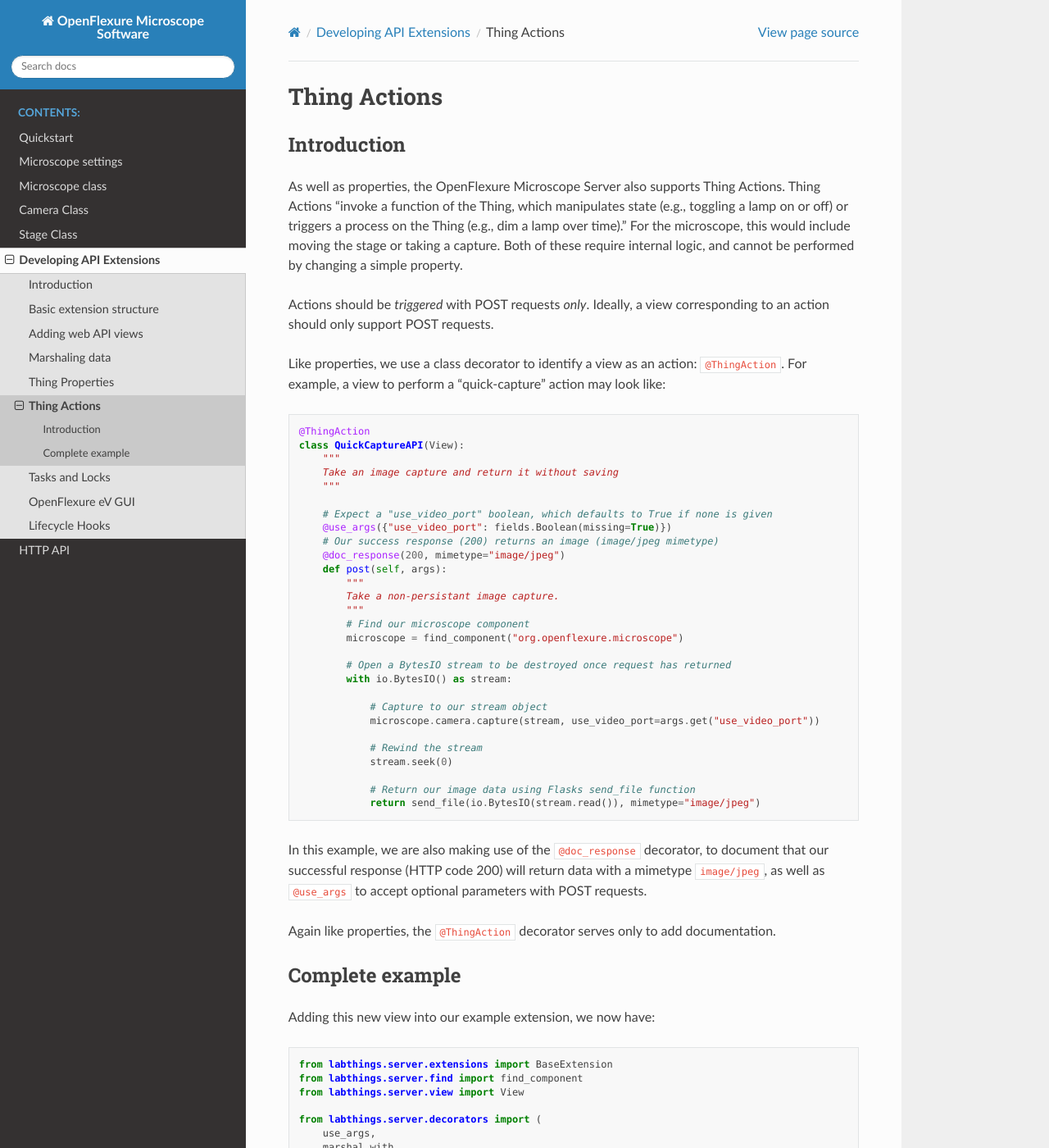
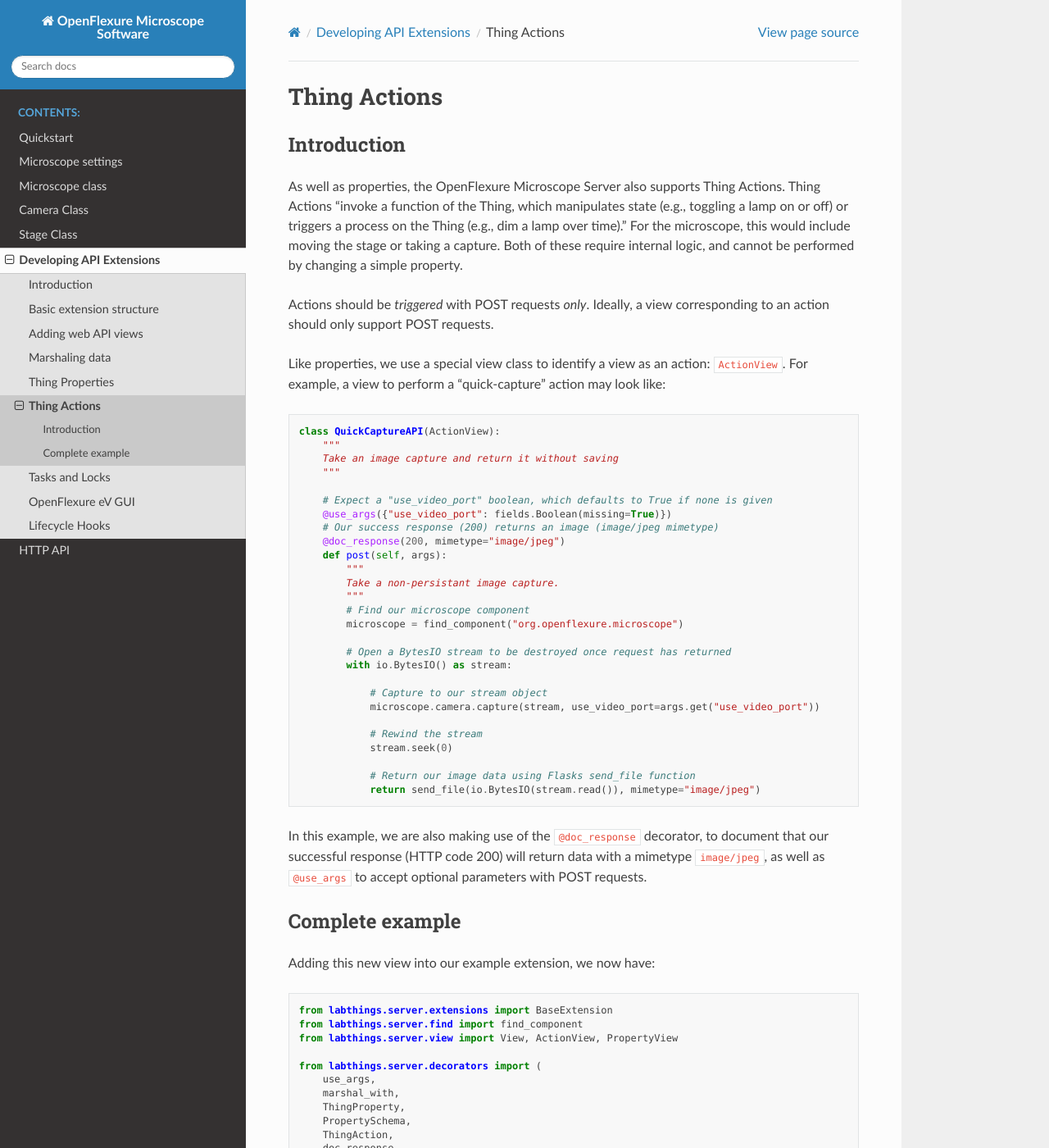
Before and after one commit to Aftaputra/Microscope-OF, a Sphinx documentation site: the page built from docs/source/extensions/actions.rst, in a window 1280 px wide and 1400 px high. Shown: the whole window at 82% size. Built offline with Sphinx 7.4.7 and the Read the Docs theme 2.0.0, drawn with Linux system fonts in a browser that asks for light colours; some of the changed text lies outside the part shown.

Commit message:
Switched to ActionView and PropertyView from decorators

```diff
--- a/docs/source/extensions/actions.rst
+++ b/docs/source/extensions/actions.rst
@@ -9,12 +9,11 @@
 
 Actions should be *triggered* with POST requests *only*. Ideally, a view corresponding to an action should only support POST requests.
 
-Like properties, we use a class decorator to identify a view as an action: ``@ThingAction``. For example, a view to perform a "quick-capture" action may look like:
+Like properties, we use a special view class to identify a view as an action: ``ActionView``. For example, a view to perform a "quick-capture" action may look like:
 
 .. code-block:: python
 
-    @ThingAction
-    class QuickCaptureAPI(View):
+    class QuickCaptureAPI(ActionView):
         """
         Take an image capture and return it without saving
         """
@@ -44,8 +43,6 @@
 
 In this example, we are also making use of the ``@doc_response`` decorator, to document that our successful response (HTTP code 200) will return data with a mimetype ``image/jpeg``, as well as ``@use_args`` to accept optional parameters with POST requests.
 
-Again like properties, the ``@ThingAction`` decorator serves only to add documentation.
-
 Complete example
 ----------------
 
--- a/docs/source/extensions/example_extension/04_properties.py
+++ b/docs/source/extensions/example_extension/04_properties.py
@@ -1,6 +1,6 @@
 from labthings.server.extensions import BaseExtension
 from labthings.server.find import find_component
-from labthings.server.view import View
+from labthings.server.view import View, PropertyView
 
 from labthings.server.decorators import (
     use_args,
@@ -36,8 +36,7 @@
 ## Extension views
 
 # Since we only have a GET method here, it'll register as a read-only property
-@ThingProperty
-class ExampleIdentifyView(View):
+class ExampleIdentifyView(PropertyView):
     # Format our returned object using MicroscopeIdentifySchema
     @marshal_with(MicroscopeIdentifySchema())
     def get(self):
@@ -52,11 +51,10 @@
         return microscope
 
 
-@ThingProperty
 # We can use a single schema for all methods if the input and output will be formatted identically
 # Eg. Here, we will always expect a "name" string argument, and always return a "name" string attribute
 @PropertySchema({"name": fields.String(required=True, example="My Example Microscope")})
-class ExampleRenameView(View):
+class ExampleRenameView(PropertyView):
     def get(self):
         """
         Show the current microscope name
--- a/docs/source/extensions/example_extension/05_actions.py
+++ b/docs/source/extensions/example_extension/05_actions.py
@@ -1,6 +1,6 @@
 from labthings.server.extensions import BaseExtension
 from labthings.server.find import find_component
-from labthings.server.view import View
+from labthings.server.view import View, ActionView, PropertyView
 
 from labthings.server.decorators import (
     use_args,
@@ -41,8 +41,7 @@
 ## Extension views
 
 # Since we only have a GET method here, it'll register as a read-only property
-@ThingProperty
-class ExampleIdentifyView(View):
+class ExampleIdentifyView(PropertyView):
     # Format our returned object using MicroscopeIdentifySchema
     @marshal_with(MicroscopeIdentifySchema())
     def get(self):
@@ -57,11 +56,10 @@
         return microscope
 
 
-@ThingProperty
 # We can use a single schema for all methods if the input and output will be formatted identically
 # Eg. Here, we will always expect a "name" string argument, and always return a "name" string attribute
 @PropertySchema({"name": fields.String(required=True, example="My Example Microscope")})
-class ExampleRenameView(View):
+class ExampleRenameView(PropertyView):
     def get(self):
         """
         Show the current microscope name
@@ -89,8 +87,7 @@
         return microscope
 
 
-@ThingAction
-class QuickCaptureAPI(View):
+class QuickCaptureAPI(ActionView):
     """
     Take an image capture and return it without saving
     """
--- a/docs/source/extensions/example_extension/06_tasks_locks.py
+++ b/docs/source/extensions/example_extension/06_tasks_locks.py
@@ -1,6 +1,6 @@
 from labthings.server.extensions import BaseExtension
 from labthings.server.find import find_component
-from labthings.server.view import View
+from labthings.server.view import View, ActionView
 
 from labthings.server.decorators import (
     use_args,
@@ -66,8 +66,7 @@
 ## Extension views
 
 
-@ThingAction
-class TimelapseAPI(View):
+class TimelapseAPI(ActionView):
     """
     Take a series of images in a timelapse
     """
--- a/docs/source/extensions/example_extension/07_ev_gui.py
+++ b/docs/source/extensions/example_extension/07_ev_gui.py
@@ -1,6 +1,6 @@
 from labthings.server.extensions import BaseExtension
 from labthings.server.find import find_component
-from labthings.server.view import View
+from labthings.server.view import View, ActionView
 
 from labthings.server.decorators import (
     use_args,
@@ -68,8 +68,7 @@
 ## Extension views
 
 
-@ThingAction
-class TimelapseAPI(View):
+class TimelapseAPI(ActionView):
     """
     Take a series of images in a timelapse, running as a background task
     """
```
Also changed, not shown: docs/source/extensions/properties.rst (+3 -5 lines), docs/source/extensions/tasks_locks.rst (+3 -5 lines), 11 other files.
